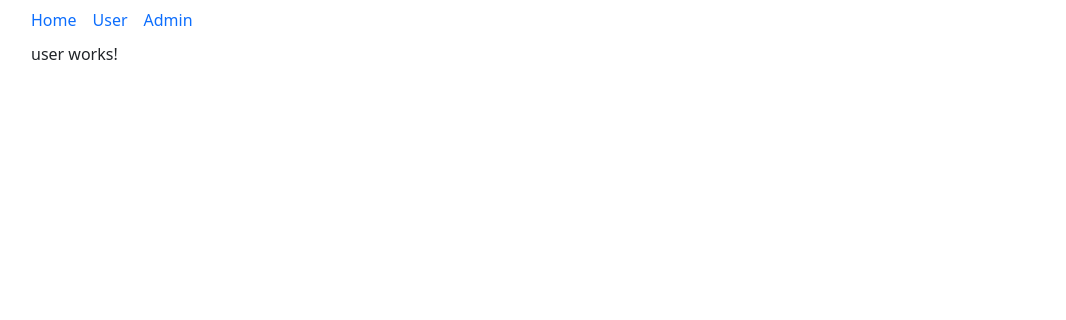
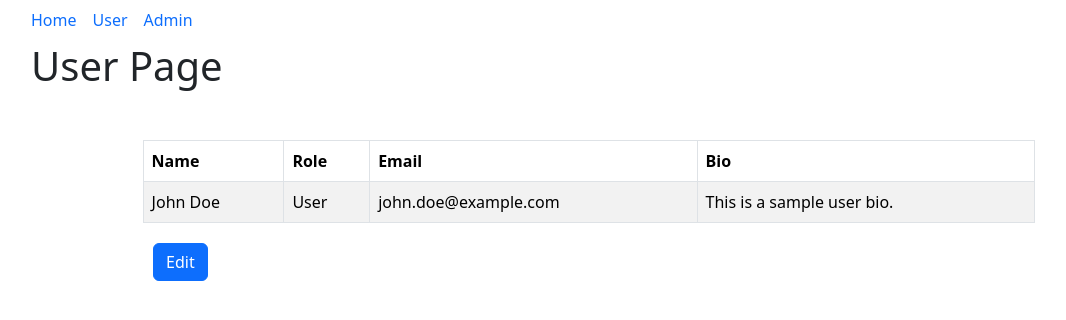
Before and after one commit to smakicp00/angular-app, an Angular app: page /user in a window 1280 px wide. Shown: the top 320 px of the page, without its empty margins (51-1117 px from the left). Built offline with nearby package versions, Linux system fonts and the light colour scheme.

Commit message:
feat: update user component with detailed user information and edit functionality: One way data binding: Interpolation, Property Binding,  Attribute Binding, Class Binding, Style Binding, Event Binding

```diff
--- a/src/app/components/user/user.html
+++ b/src/app/components/user/user.html
@@ -1 +1,25 @@
-<p>user works!</p>
+<h1>User Page</h1>
+
+<table [className]="tableClasses" [style]="tableStyles">
+  <thead>
+    <tr>
+      <th>Name</th>
+      <th>Role</th>
+      <th>Email</th>
+      <th>Bio</th>
+    </tr>
+  </thead>
+  <tbody>
+    <tr>
+      <td>{{ userName }}</td>
+      <td>{{ userRole }}</td>
+      <td>{{ userEmail }}</td>
+      <td>{{ userBio }}</td>
+    </tr>
+  </tbody>
+
+  <button [style]="buttonStyles" [className]="buttonClasses" (click)="editUser()">Edit</button>
+</table>
+
+
+<form action=""></form>
--- a/src/app/components/user/user.ts
+++ b/src/app/components/user/user.ts
@@ -8,4 +8,43 @@ import { Component } from '@angular/core';
 })
 export class User {
 
+  // One way data binding: Interpolation, Property Binding,
+  // Attribute Binding, Class Binding, Style Binding, Event Binding
+
+  userName: string = 'John Doe';
+  userRole: string = 'User';
+  userEmail: string = 'john.doe@example.com';
+  userBio: string = 'This is a sample user bio.';
+  tableClasses: string = 'table table-bordered table-striped table-hover';
+  tableStyles: { [key: string]: string } = {
+    'width': '80%',
+    'margin-top': '50px',
+    'margin-left': 'auto',
+    'margin-right': 'auto'
+  };
+  buttonClasses: string = 'btn btn-primary';
+  buttonStyles: { [key: string]: string } = {
+    'margin-top': '20px',
+    'margin-left': '10px'
+  };
+  // Two way data binding: ngModel
+
+
+
+  constructor() {
+    // Initialization logic can go here
+    this.userName = 'John Doe';
+    this.userRole = 'User';
+    this.userEmail = 'john.doe@example.com';
+    this.userBio = 'This is a sample user bio.';
+
+  }
+
+  editUser() {
+    // Logic to edit user details
+    this.userName = 'Jane Doe';
+    this.userRole = 'Admin';
+    this.userEmail = 'jane.doe@example.com';
+    this.userBio = 'This is an updated user bio.';
+  }
 }
```
